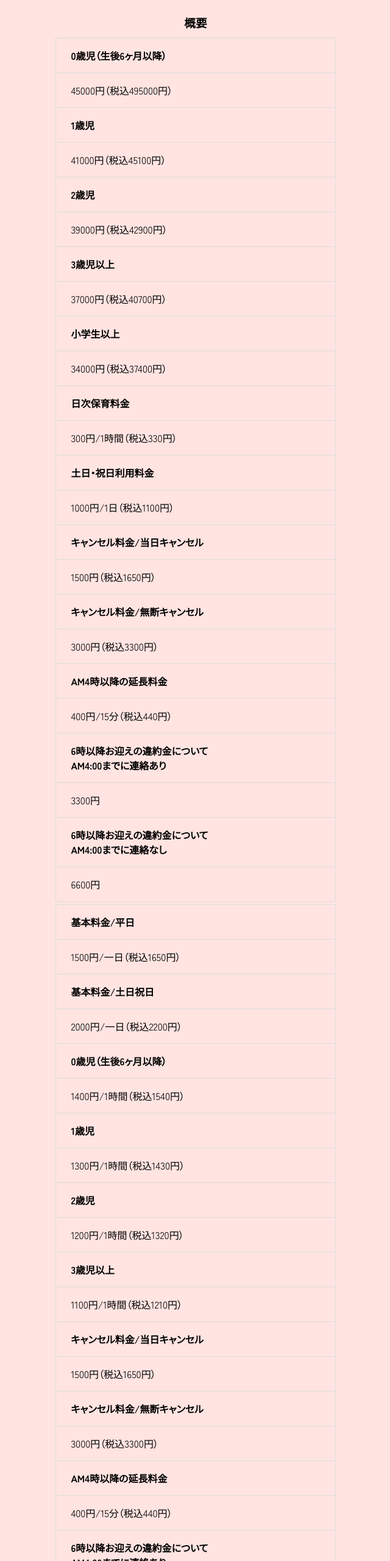
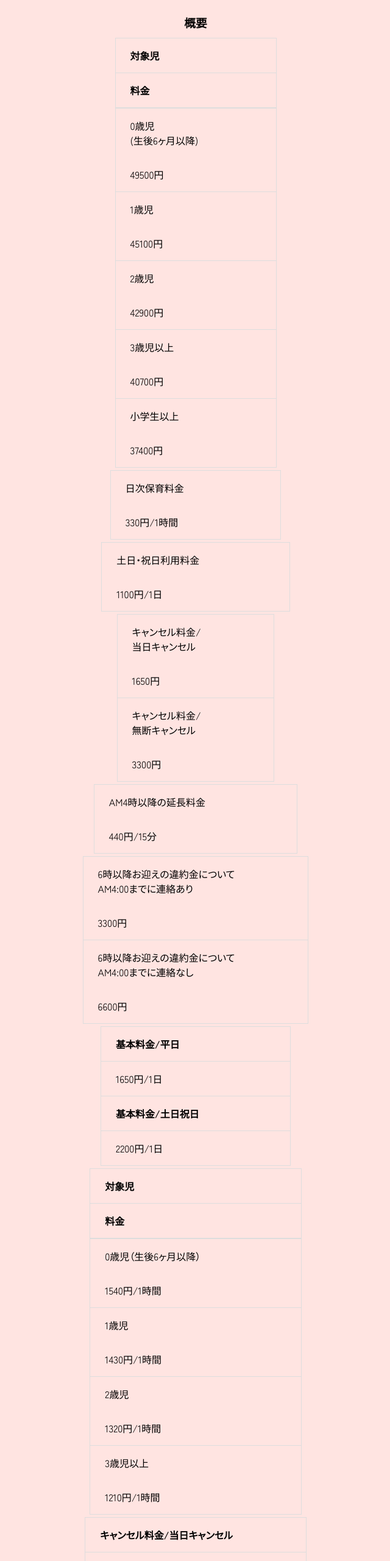
Before and after one commit to KataokaHirotaka/sweet-home, a website built with webpack: page src/pug/info/price/month/index.pug in a window 1280 px wide. Shown: the part 1005-3565 px from the top of the page at 61% size, without its empty margins (319-959 px from the left). Built offline with nearby package versions, Linux system fonts and the light colour scheme; no server answers; files whose address does not match are found by name; a web font is replaced by a local one.

Commit message:
料金表修正

```diff
--- a/src/pug/object/component/_priceTable.pug
+++ b/src/pug/object/component/_priceTable.pug
@@ -1,45 +1,67 @@
 -
   var monthArr = [
     {
-      ttl: "0歳児（生後6ヶ月以降）",
-      txt: "45000円（税込495000円）"
+      th_ttl: "対象児",
+      th_ttl_2: "料金"
+    },
+    {
+      ttl: "0歳児",
+      ttl_2: "(生後6ヶ月以降)",
+      txt: "49500円"
     },
     {
       ttl: "1歳児",
-      txt: "41000円（税込45100円）"
+      txt: "45100円"
     },
     {
       ttl: "2歳児",
-      txt: "39000円（税込42900円）"
+      txt: "42900円"
     },
     {
       ttl: "3歳児以上",
-      txt: "37000円（税込40700円）"
+      txt: "40700円"
     },
     {
       ttl: "小学生以上",
-      txt: "34000円（税込37400円）"
+      txt: "37400円"
+    },
+  ]
+
+  var monthArr_2 = [
+    {
+      ttl: "日次保育料金",
+      txt: "330円/1時間"
+    },
+  ]
+
+  var monthArr_3 = [
+    {
+      ttl: "土日・祝日利用料金",
+      txt: "1100円/1日"
+    },
+  ]
+
+  var monthArr_4 = [
+    {
+      ttl: "キャンセル料金/",
+      ttl_2: "当日キャンセル",
+      txt: "1650円"
     },
     {
-      ttl: "日次保育料金",
-      txt: "300円/1時間（税込330円）"
+      ttl: "キャンセル料金/",
+      ttl_2: "無断キャンセル",
+      txt: "3300円"
     },
-    {
-      ttl: "土日・祝日利用料金",
-      txt: "1000円/1日（税込1100円）"
-    },
-    {
-      ttl: "キャンセル料金/当日キャンセル",
-      txt: "1500円（税込1650円）"
-    },
-    {
-      ttl: "キャンセル料金/無断キャンセル",
-      txt: "3000円（税込3300円）"
-    },
+  ]
+
+  var monthArr_5 = [
     {
       ttl: "AM4時以降の延長料金",
-      txt: "400円/15分（税込440円）"
+      txt: "440円/15分"
     },
+  ]
+
+  var monthArr_6 = [
     {
       ttl: "6時以降お迎えの違約金について",
       ttl_2: "AM4:00までに連絡あり",
@@ -52,43 +74,59 @@
     },
   ]
 
-  var tempArr = [
+  var tempArr_1 = [
     {
       ttl: "基本料金/平日",
-      txt: "1500円/一日（税込1650円）"
+      txt: "1650円/1日"
     },
     {
       ttl: "基本料金/土日祝日",
-      txt: "2000円/一日（税込2200円）"
+      txt: "2200円/1日"
+    },
+  ]
+
+
+  var tempArr_2 = [
+    {
+      th_ttl: "対象児",
+      th_ttl_2: "料金"
     },
     {
       ttl: "0歳児（生後6ヶ月以降）",
-      txt: "1400円/1時間（税込1540円）"
+      txt: "1540円/1時間"
     },
     {
       ttl: "1歳児",
-      txt: "1300円/1時間（税込1430円）"
+      txt: "1430円/1時間"
     },
     {
       ttl: "2歳児",
-      txt: "1200円/1時間（税込1320円）"
+      txt: "1320円/1時間"
     },
     {
       ttl: "3歳児以上",
-      txt: "1100円/1時間（税込1210円）"
+      txt: "1210円/1時間"
     },
+  ]
+  var tempArr_3 = [
     {
       ttl: "キャンセル料金/当日キャンセル",
-      txt: "1500円（税込1650円）"
+      txt: "1650円"
     },
     {
       ttl: "キャンセル料金/無断キャンセル",
-      txt: "3000円（税込3300円）"
+      txt: "3300円"
     },
+  ]
+
+  var tempArr_4 = [
     {
       ttl: "AM4時以降の延長料金",
-      txt: "400円/15分（税込440円）"
+      txt: "440円/15分"
     },
+  ]
+
+  var tempArr_5 = [
     {
       ttl: "6時以降お迎えの違約金について",
       ttl_2: "AM4:00までに連絡あり",
@@ -103,20 +141,20 @@
   var otherArr = [
     {
       ttl: "オムツ代",
-      txt: "300円/一枚（税込330円）"
+      txt: "330円/1枚"
     },
     {
       ttl: "ミルク代",
-      txt: "400円/一回（税込440円）"
+      txt: "440円/1回"
     },
     {
       ttl: "シャワー代",
-      txt: "1000円/1回（税込1100円）"
+      txt: "1100円/1回"
     },
     {
       ttl: "シーツ代",
-      txt: "500円/月（税込550円）",
-      txt_2: "200円/回（税込220円）"
+      txt: "550円/月",
+      txt_2: "220円/回"
     },
     {
       ttl: "送迎代",
@@ -124,31 +162,109 @@
     },
     {
       ttl: "無断登園",
-      txt: "3000円（税込3300円）"
+      txt: "3300円"
     }
   ]
 
 
 
 h3 概要
-table.c-price_table#js-monthTable.fadeIn
-  each val in monthArr
-    tr
-      th #{val.ttl}
-        br
-        |#{val.ttl_2}
-      td #{val.txt}
-table.c-price_table#js-tempTable
-  each val in tempArr
-    tr
-      th #{val.ttl}
-        br
-        |#{val.ttl_2}
-      td #{val.txt}
-table.c-price_table#js-otherTable
-  each val in otherArr
-    tr
-      th #{val.ttl}
-        br
-        |#{val.ttl_2}
-      td #{val.txt}
+.c-priceTable_wrapper#js-monthTable
+  table.c-price_table.fadeIn
+    each val in monthArr
+      if val.th_ttl
+        tr
+          th.center #{val.th_ttl}
+          th.center #{val.th_ttl_2}
+      else
+        tr
+          td #{val.ttl}
+            br
+            |#{val.ttl_2}
+          td #{val.txt}
+  table.c-price_table.fadeIn
+    each val in monthArr_2
+      tr
+        td.bold #{val.ttl}
+          br
+          |#{val.ttl_2}
+        td #{val.txt}
+  table.c-price_table.fadeIn
+    each val in monthArr_3
+      tr
+        td.bold #{val.ttl}
+          br
+          |#{val.ttl_2}
+        td #{val.txt}
+  table.c-price_table.fadeIn
+    each val in monthArr_4
+      tr
+        td.bold #{val.ttl}
+          br
+          |#{val.ttl_2}
+        td #{val.txt}
+  table.c-price_table.fadeIn
+    each val in monthArr_5
+      tr
+        td.bold #{val.ttl}
+          br
+          |#{val.ttl_2}
+        td #{val.txt}
+  table.c-price_table.fadeIn
+    each val in monthArr_6
+      tr
+        td.bold #{val.ttl}
+          br
+          |#{val.ttl_2}
+        td #{val.txt}
+
+.c-priceTable_wrapper#js-tempTable
+  table.c-price_table
+    each val in tempArr_1
+      tr
+        th #{val.ttl}
+          br
+          |#{val.ttl_2}
+        td #{val.txt}
+  table.c-price_table
+    each val in tempArr_2
+      if val.th_ttl
+        tr
+          th.center #{val.th_ttl}
+          th.center #{val.th_ttl_2}
+      else
+        tr
+          td #{val.ttl}
+            br
+            |#{val.ttl_2}
+          td #{val.txt}
+  table.c-price_table
+    each val in tempArr_3
+      tr
+        th #{val.ttl}
+          br
+          |#{val.ttl_2}
+        td #{val.txt}
+  table.c-price_table
+    each val in tempArr_4
+      tr
+        th #{val.ttl}
+          br
+          |#{val.ttl_2}
+        td #{val.txt}
+  table.c-price_table
+    each val in tempArr_5
+      tr
+        th #{val.ttl}
+          br
+          |#{val.ttl_2}
+        td #{val.txt}
+
+.c-priceTable_wrapper#js-otherTable
+  table.c-price_table
+    each val in otherArr
+      tr
+        th #{val.ttl}
+          br
+          |#{val.ttl_2}
+        td #{val.txt}
--- a/src/scss/object/component/_c-priceTable.scss
+++ b/src/scss/object/component/_c-priceTable.scss
@@ -69,32 +69,39 @@
 }
 
 .c-price_table {
-  margin: 0 auto;
-  tbody {
-    display: block;
-    border: 1px solid #ddd;
+  max-width: 380px;
+  width: 100%;
+  margin: 10px auto;
+  border: 1px solid #ddd;
+  border-collapse: collapse;
+  background-color: #fff;
+
+  .bold {
+    font-weight: bold;
   }
 
   tr {
-    display: flex;
-    flex-wrap: wrap;
+    max-width: 380px;
+    width: 100%;
+  }
 
-    &:not(:last-child) {
-      border-bottom: 1px solid #ddd;
+  & > tr {
+    th {
+      // text-align: center;
     }
+  }
+
+  .center {
+    text-align: center;
+  }
+  th {
+    text-align: left;
   }
 
   th,
   td {
+    width: 50%;
     padding: 1rem 1.5rem;
-  }
-
-  th {
-    width: 100%;
-    text-align: left;
-    border-bottom: 1px solid #ddd;
-  }
-  td {
-    width: 100%;
+    border: 1px solid #ddd;
   }
 }
```
